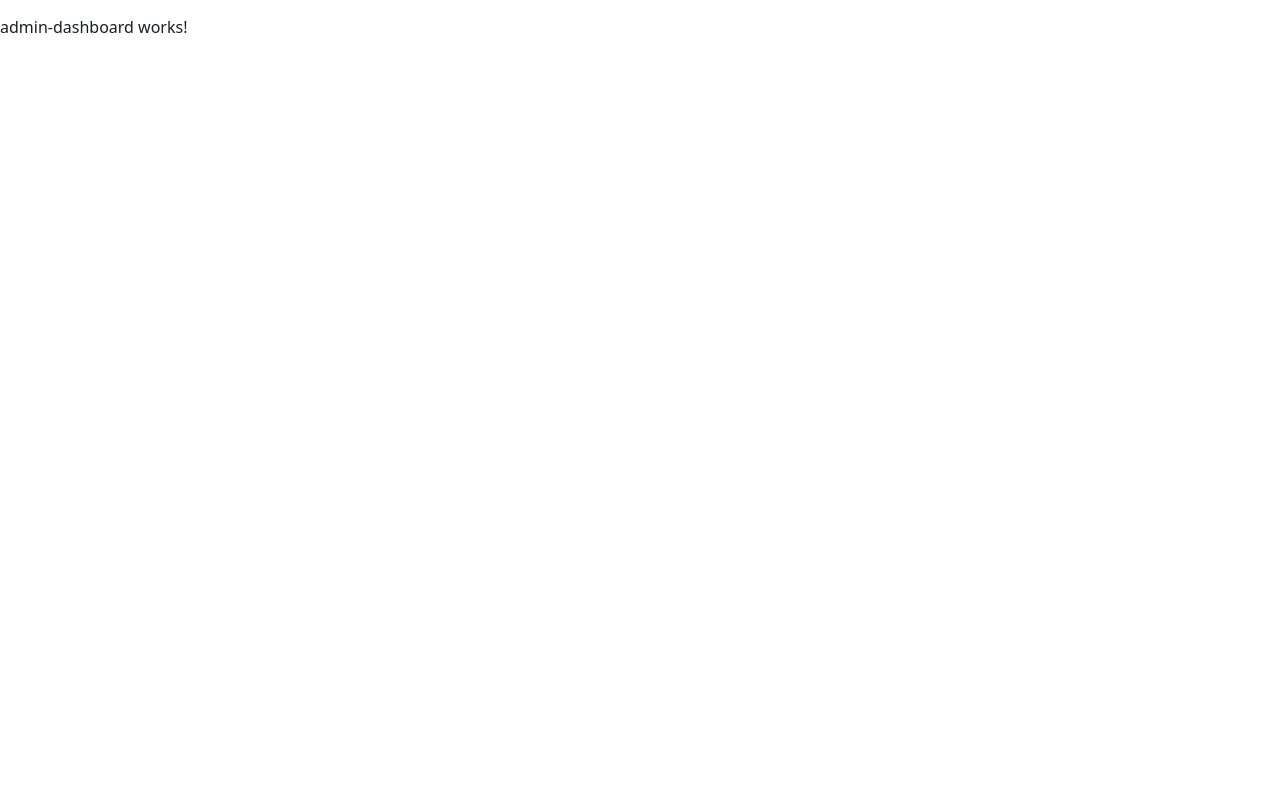
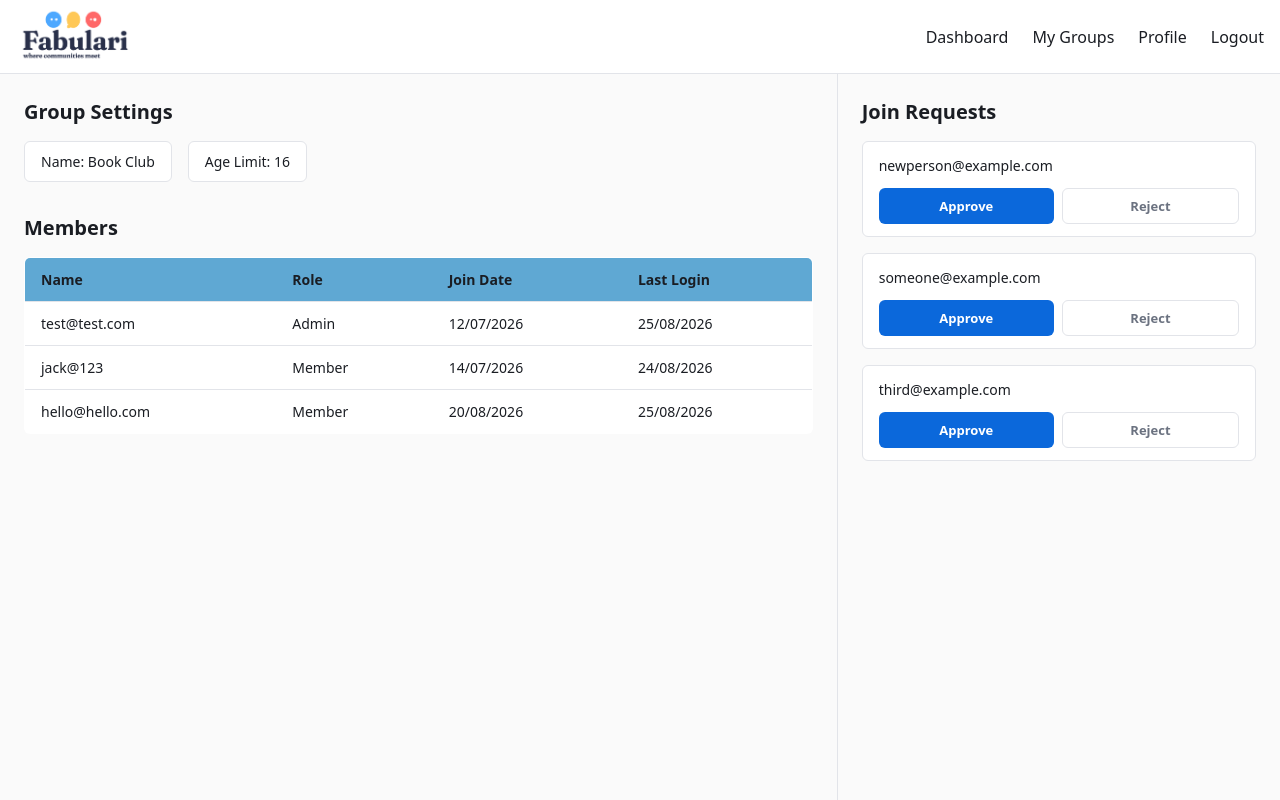
Before and after one commit to Jack-Crook/Fabulari_3813, an Angular app in the folder client/: page /admin-dashboard in a window 1280 px wide. Built offline with nearby package versions, Linux system fonts and the light colour scheme.

Commit message:
admin ui scaffold

```diff
--- a/client/src/app/admin-dashboard/admin-dashboard.css
+++ b/client/src/app/admin-dashboard/admin-dashboard.css
@@ -0,0 +1,118 @@
+.admin-body {
+  display: flex;              /* two columns side by side, same idea as the user dashboard */
+  align-items: flex-start;
+  min-height: calc(100vh - 74px);   /* fills what's left of the screen under the navbar */
+  background: #FAFAFA;
+}
+
+.admin-main {
+  flex: 2;                    /* the members table gets twice the width of the requests panel */
+  padding: 24px;
+}
+
+.admin-side {
+  flex: 1;
+  padding: 24px;
+  border-left: 1px solid #E2E4E9;   /* splits the two columns, like the divider in the wireframe */
+  align-self: stretch;
+}
+
+h2 {
+  font-size: 1.25rem;
+  font-weight: 600;
+  margin: 0 0 16px;
+}
+
+.admin-main h2 + h2,
+.admin-main .settings-row + h2 {
+  margin-top: 32px;           /* space above the Members heading so it isn't jammed under the pills */
+}
+
+/* group settings pills */
+
+.settings-row {
+  display: flex;
+  gap: 16px;
+  flex-wrap: wrap;            /* the pills drop onto a second line instead of overflowing on a narrow screen */
+}
+
+.setting-pill {
+  background: #FFFFFF;
+  border: 1px solid #E2E4E9;
+  border-radius: 6px;
+  padding: 10px 16px;
+  font-size: 14px;
+}
+
+/* members table */
+
+.members-table {
+  width: 100%;
+  border-collapse: collapse;  /* stops each cell drawing its own separate border */
+  background: #FFFFFF;
+  border: 1px solid #E2E4E9;
+  border-radius: 6px;
+  overflow: hidden;           /* keeps the header's square corners inside the rounded table */
+}
+
+.members-table th {
+  background: #5FA8D3;        /* the blue header row from the wireframe */
+  color: #1A1D23;
+  font-size: 14px;
+  font-weight: 600;
+  text-align: left;
+  padding: 12px 16px;
+}
+
+.members-table td {
+  padding: 12px 16px;
+  font-size: 14px;
+  border-top: 1px solid #E2E4E9;
+}
+
+/* join requests */
+
+.request-row {
+  background: #FFFFFF;
+  border: 1px solid #E2E4E9;
+  border-radius: 6px;
+  padding: 12px 16px;
+  margin-bottom: 16px;
+}
+
+.request-email {
+  font-size: 14px;
+  word-break: break-all;      /* long emails wrap instead of pushing the panel wider */
+}
+
+.request-actions {
+  display: flex;
+  gap: 8px;
+  margin-top: 12px;
+}
+
+/* the global button style in styles.css is a full width blue block, which is wrong here,
+   so both buttons get reset back to something that fits in a small panel */
+.request-actions button {
+  width: auto;
+  min-height: 0;
+  margin: 0;
+  flex: 1;
+  padding: 8px 12px;
+  font-size: 13px;
+}
+
+.request-actions .reject {
+  background: #FFFFFF;
+  color: #6B7280;
+  border: 1px solid #E2E4E9;
+}
+
+.request-actions .reject:hover {
+  background: #F3F4F6;
+}
+
+.empty {
+  font-size: 14px;
+  color: #6B7280;
+}
--- a/client/src/app/admin-dashboard/admin-dashboard.html
+++ b/client/src/app/admin-dashboard/admin-dashboard.html
@@ -1 +1,60 @@
-<p>admin-dashboard works!</p>
+<app-navbar></app-navbar>
+
+<div class="admin-body">
+
+  <!-- left hand column, everything about the group this admin runs -->
+  <section class="admin-main">
+    <h2>Group Settings</h2>
+
+    <!-- the two pills from the wireframe. read only for now, editing them is a later step -->
+    <div class="settings-row">
+      <div class="setting-pill">Name: {{ group.name }}</div>
+      <div class="setting-pill">Age Limit: {{ group.ageLimit }}</div>
+    </div>
+
+    <h2>Members</h2>
+    <table class="members-table">
+      <thead>
+        <tr>
+          <th>Name</th>
+          <th>Role</th>
+          <th>Join Date</th>
+          <th>Last Login</th>
+        </tr>
+      </thead>
+      <tbody>
+        <!-- @for is angular's built in loop, it doesn't need importing like *ngFor did -->
+        @for (member of members; track member.name) {
+          <tr>
+            <td>{{ member.name }}</td>
+            <td>{{ member.role }}</td>
+            <td>{{ member.joinDate }}</td>
+            <td>{{ member.lastLogin }}</td>
+          </tr>
+        }
+      </tbody>
+    </table>
+  </section>
+
+  <!-- right hand column, people waiting to be let into the group -->
+  <aside class="admin-side">
+    <h2>Join Requests</h2>
+
+    @for (request of joinRequests; track request.email) {
+      <div class="request-row">
+        <span class="request-email">{{ request.email }}</span>
+        <!-- buttons don't do anything yet, the approve/reject endpoints aren't built -->
+        <div class="request-actions">
+          <button type="button" class="approve">Approve</button>
+          <button type="button" class="reject">Reject</button>
+        </div>
+      </div>
+    }
+
+    <!-- @empty runs when the list has nothing in it, so the panel isn't just blank -->
+    @if (joinRequests.length === 0) {
+      <p class="empty">No pending requests.</p>
+    }
+  </aside>
+
+</div>
--- a/client/src/app/admin-dashboard/admin-dashboard.ts
+++ b/client/src/app/admin-dashboard/admin-dashboard.ts
@@ -1,9 +1,32 @@
 import { Component } from '@angular/core';
+import { Navbar } from '../navbar/navbar';
 
 @Component({
   selector: 'app-admin-dashboard',
-  imports: [],
+  imports: [Navbar],
   templateUrl: './admin-dashboard.html',
   styleUrl: './admin-dashboard.css',
 })
-export class AdminDashboard {}
+export class AdminDashboard {
+  // all mock data for now. phase 1 allows mock data, so this is here to get the layout
+  // matching the wireframe before it's swapped for real calls to /groups and /channels.
+  group = {
+    name: 'Book Club',
+    ageLimit: 16,
+  };
+
+  // joinDate and lastLogin aren't stored on a user yet, they're only here because the
+  // wireframe shows those columns. they need adding to the user shape before this is real.
+  members = [
+    { name: 'test@test.com', role: 'Admin',  joinDate: '12/07/2026', lastLogin: '25/08/2026' },
+    { name: 'jack@123',      role: 'Member', joinDate: '14/07/2026', lastLogin: '24/08/2026' },
+    { name: 'hello@hello.com', role: 'Member', joinDate: '20/08/2026', lastLogin: '25/08/2026' },
+  ];
+
+  // users asking to join this group. the group admin approves or rejects them.
+  joinRequests = [
+    { email: 'newperson@example.com' },
+    { email: 'someone@example.com' },
+    { email: 'third@example.com' },
+  ];
+}
```
